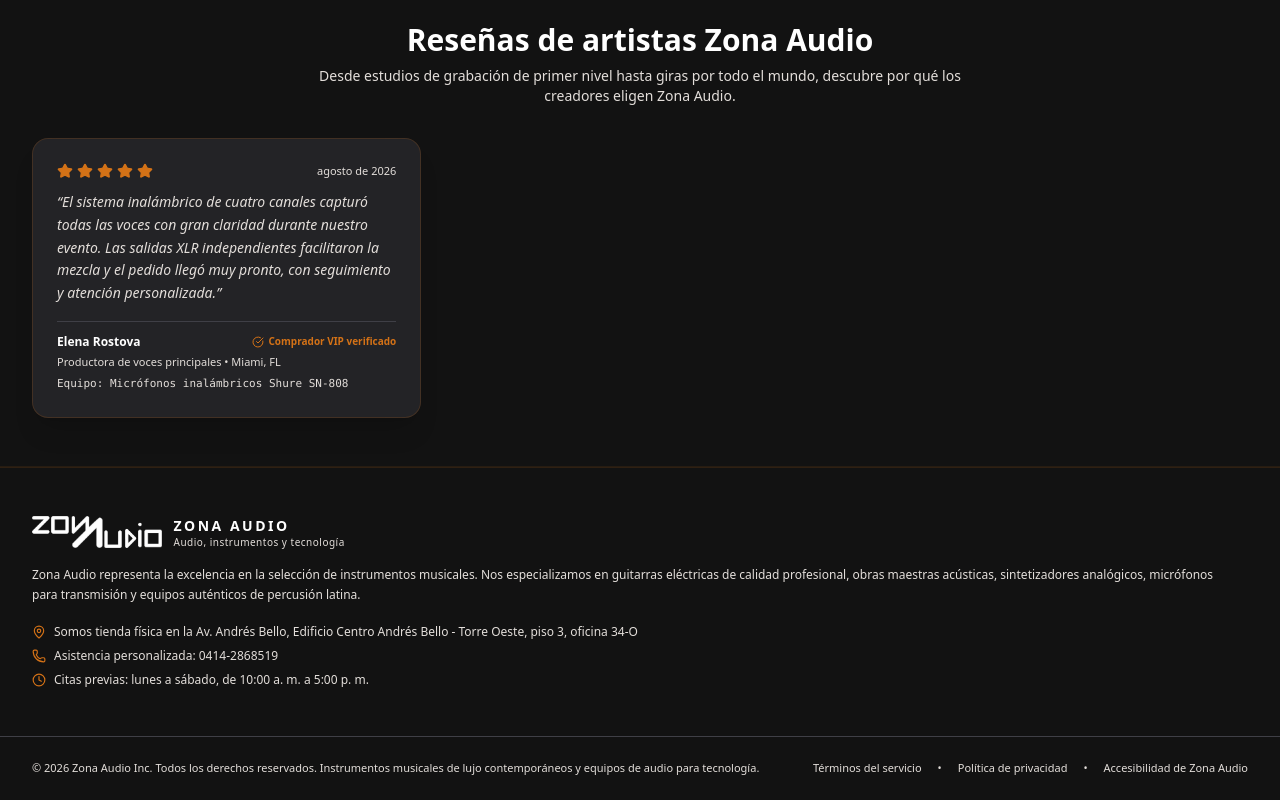
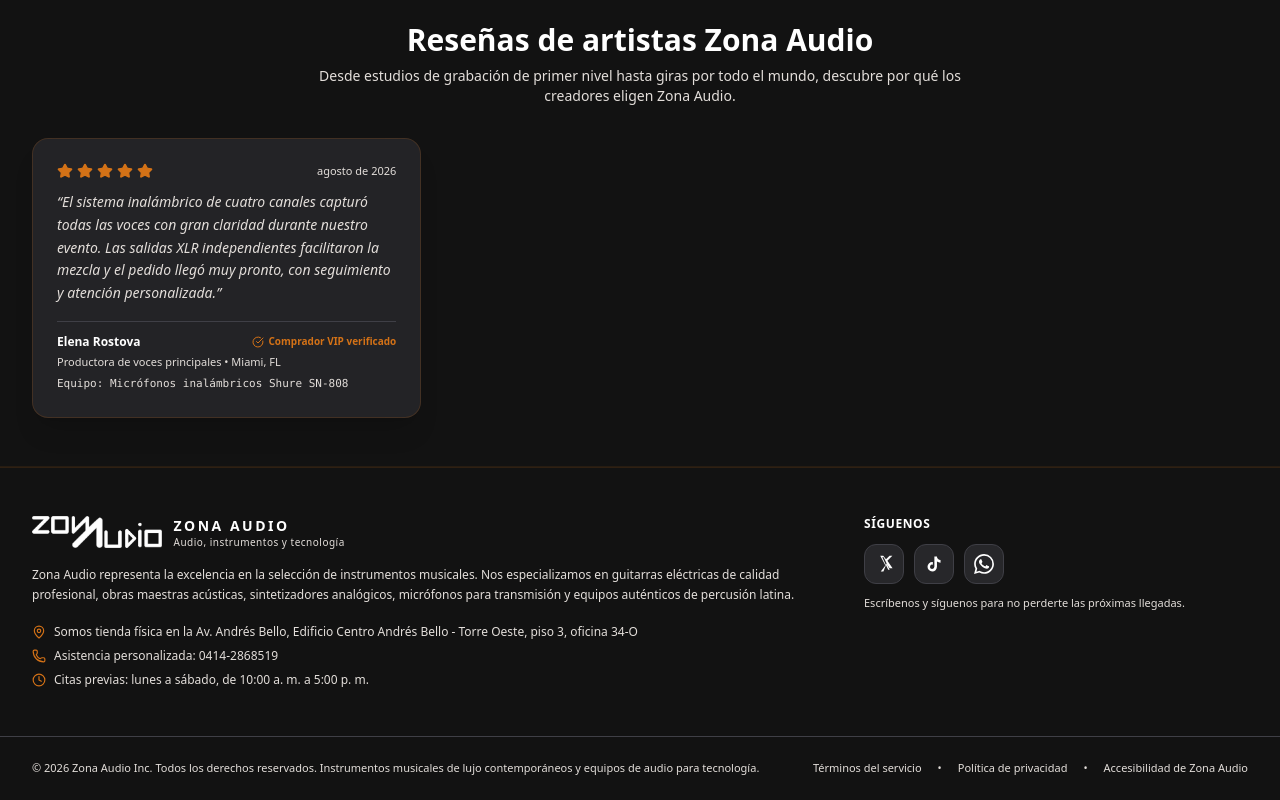
Before and after one commit to mendezl652/zona-audio, a Next.js app: page / in a window 1280 px wide. Shown: the part 1428-2228 px from the top of the page. Built offline with nearby package versions, Linux system fonts and the light colour scheme; no server answers; the database is empty.

Commit message:
Agregar iconos de redes sociales al pie de pagina

```diff
--- a/src/components/Footer.tsx
+++ b/src/components/Footer.tsx
@@ -7,12 +7,39 @@ import {
   MapPin,
   Clock
 } from "lucide-react";
+import { SOCIAL_LINKS } from "@/lib/contact";
+
+function SocialIcon({ id }: { id: string }) {
+  const shared = { fill: "currentColor", "aria-hidden": true } as const;
+
+  if (id === "whatsapp") {
+    return (
+      <svg viewBox="0 0 24 24" className="h-5 w-5" {...shared}>
+        <path d="M17.472 14.382c-.297-.149-1.758-.867-2.03-.967-.273-.099-.471-.148-.67.15-.197.297-.767.966-.94 1.164-.173.199-.347.223-.644.075-.297-.15-1.255-.463-2.39-1.475-.883-.788-1.48-1.761-1.653-2.059-.173-.297-.018-.458.13-.606.134-.133.298-.347.446-.52.149-.174.198-.298.298-.497.099-.198.05-.371-.025-.52-.075-.149-.669-1.612-.916-2.207-.242-.579-.487-.5-.669-.51a12.8 12.8 0 0 0-.57-.01c-.198 0-.52.074-.792.372-.272.297-1.04 1.016-1.04 2.479 0 1.462 1.065 2.875 1.213 3.074.149.198 2.096 3.2 5.077 4.487.709.306 1.262.489 1.694.625.712.227 1.36.195 1.872.118.571-.085 1.758-.719 2.006-1.413.248-.694.248-1.289.173-1.413-.074-.124-.272-.198-.57-.347m-5.421 7.403h-.004a9.87 9.87 0 0 1-5.031-1.378l-.361-.214-3.741.982.998-3.648-.235-.374a9.86 9.86 0 0 1-1.51-5.26c.001-5.45 4.436-9.884 9.888-9.884a9.82 9.82 0 0 1 6.988 2.896 9.825 9.825 0 0 1 2.893 6.994c-.003 5.45-4.437 9.884-9.885 9.884m8.413-18.297A11.815 11.815 0 0 0 12.05 0C5.495 0 .16 5.335.157 11.892c0 2.096.547 4.142 1.588 5.945L.057 24l6.305-1.654a11.882 11.882 0 0 0 5.683 1.448h.005c6.554 0 11.89-5.335 11.893-11.893A11.821 11.821 0 0 0 20.464 3.488" />
+      </svg>
+    );
+  }
+
+  if (id === "tiktok") {
+    return (
+      <svg viewBox="0 0 24 24" className="h-5 w-5" {...shared}>
+        <path d="M16.6 5.82A4.28 4.28 0 0 1 15.54 3h-3.09v12.4a2.59 2.59 0 0 1-2.59 2.5 2.59 2.59 0 1 1 .77-5.06v-3.1a5.66 5.66 0 0 0-.77-.05A5.66 5.66 0 1 0 15.54 15.4V9.01a7.35 7.35 0 0 0 4.3 1.38V7.3a4.28 4.28 0 0 1-3.24-1.48" />
+      </svg>
+    );
+  }
+
+  return (
+    <svg viewBox="0 0 24 24" className="h-5 w-5" {...shared}>
+      <path d="M7.5 2h3.6l3.3 4.4 4.3-4.4H22l-5.9 6 6.2 9H18.7l-3.6-5.6L11.3 21H8.1l5.6-7.1L7.5 2m2.4 2 7.1 15h1.8l-7.2-15z" />
+    </svg>
+  );
+}
 
 export const Footer: React.FC = () => {
   return (
     <footer className="bg-[#121212] border-t border-[#d47217]/15 text-[#e3deda] text-xs">
       {/* Main Footer Links */}
-      <div className="max-w-7xl mx-auto py-12 px-4 lg:px-8">
+      <div className="max-w-7xl mx-auto py-12 px-4 lg:px-8 grid grid-cols-1 sm:grid-cols-2 lg:grid-cols-3 gap-8">
         {/* Brand Column */}
         <div className="lg:col-span-2 space-y-4">
           <div className="flex items-center gap-3">
@@ -53,7 +80,31 @@ export const Footer: React.FC = () => {
           </div>
         </div>
 
+        <div className="space-y-3">
+          <h4 className="text-xs font-bold uppercase tracking-wider text-[#FFFFFF]">
+            Síguenos
+          </h4>
+          <div className="flex flex-wrap gap-2.5">
+            {SOCIAL_LINKS.map((social) => (
+              <a
+                key={social.id}
+                href={social.href}
+                target="_blank"
+                rel="noopener noreferrer"
+                title={`${social.label} · ${social.handle}`}
+                aria-label={`${social.label} de Zona Audio`}
+                className="flex h-10 w-10 items-center justify-center rounded-xl border border-[#3F3F46] bg-[#27272A] text-white transition hover:border-[#d47217] hover:bg-[#d47217] hover:text-white"
+              >
+                <SocialIcon id={social.id} />
+              </a>
+            ))}
+          </div>
+          <p className="text-[11px] text-[#e3deda]">
+            Escríbenos y síguenos para no perderte las próximas llegadas.
+          </p>
         </div>
+
+      </div>
 
       {/* Bottom Legal Bar */}
       <div className="border-t border-[#3F3F46] py-6 px-4 lg:px-8">
--- a/src/lib/contact.ts
+++ b/src/lib/contact.ts
@@ -15,3 +15,25 @@ export const WELCOME_MESSAGE =
 export function buildWhatsAppUrl(message: string = WELCOME_MESSAGE): string {
   return `https://wa.me/${WHATSAPP_NUMBER}?text=${encodeURIComponent(message)}`;
 }
+
+/** Redes sociales de Zona Audio. */
+export const SOCIAL_LINKS = [
+  {
+    id: "instagram",
+    label: "Instagram",
+    handle: "@zona_audio1",
+    href: "https://www.instagram.com/zona_audio1",
+  },
+  {
+    id: "tiktok",
+    label: "TikTok",
+    handle: "@zona.audio",
+    href: "https://www.tiktok.com/@zona.audio",
+  },
+  {
+    id: "whatsapp",
+    label: "WhatsApp",
+    handle: CONTACT_PHONE,
+    href: buildWhatsAppUrl(),
+  },
+] as const;
```
